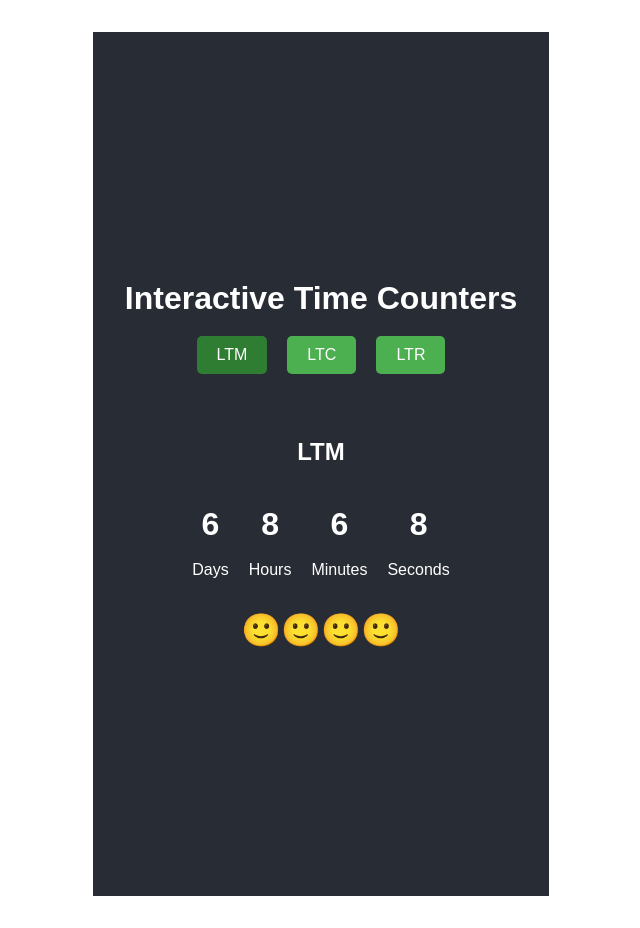
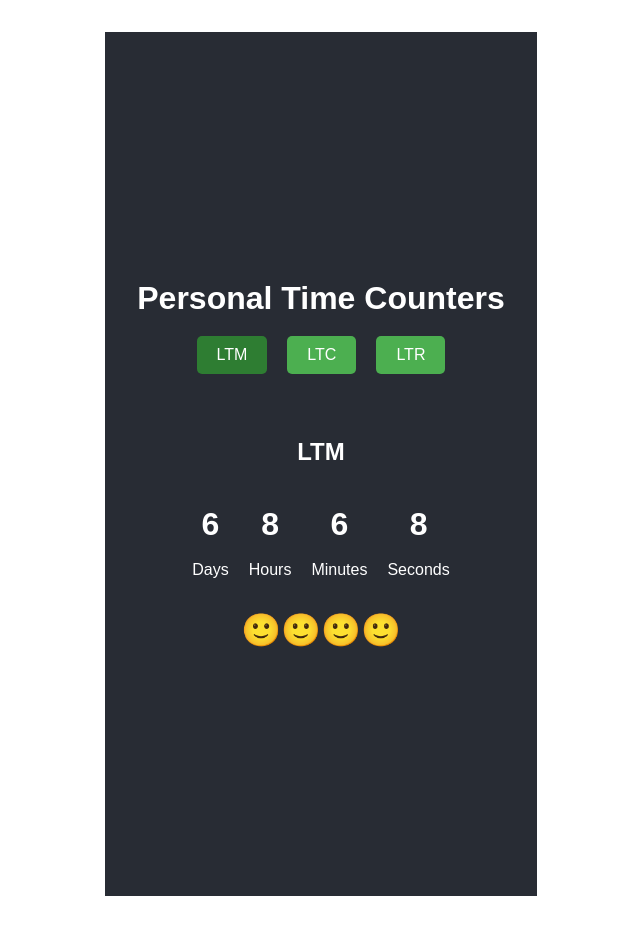
Before and after one commit to Shahryartariq/Date_Passed, a Vue app: page / in a window 1280 px wide. Shown: the whole page, without its empty margins (319-959 px from the left). Built offline with nearby package versions, Linux system fonts and the light colour scheme.

Commit message:
Title Updated

```diff
--- a/src/App.vue
+++ b/src/App.vue
@@ -1,6 +1,6 @@
 <template>
   <div id="app">
-    <h1>Interactive Time Counters</h1>
+    <h1>Personal Time Counters</h1>
 
 
 
```
